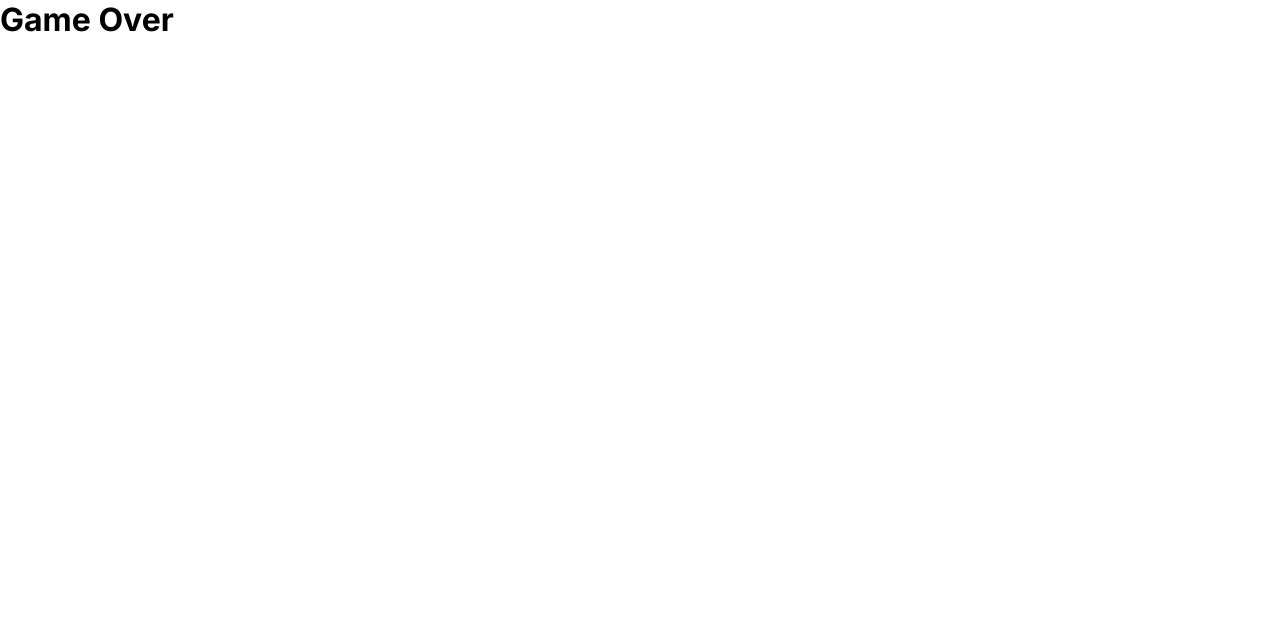
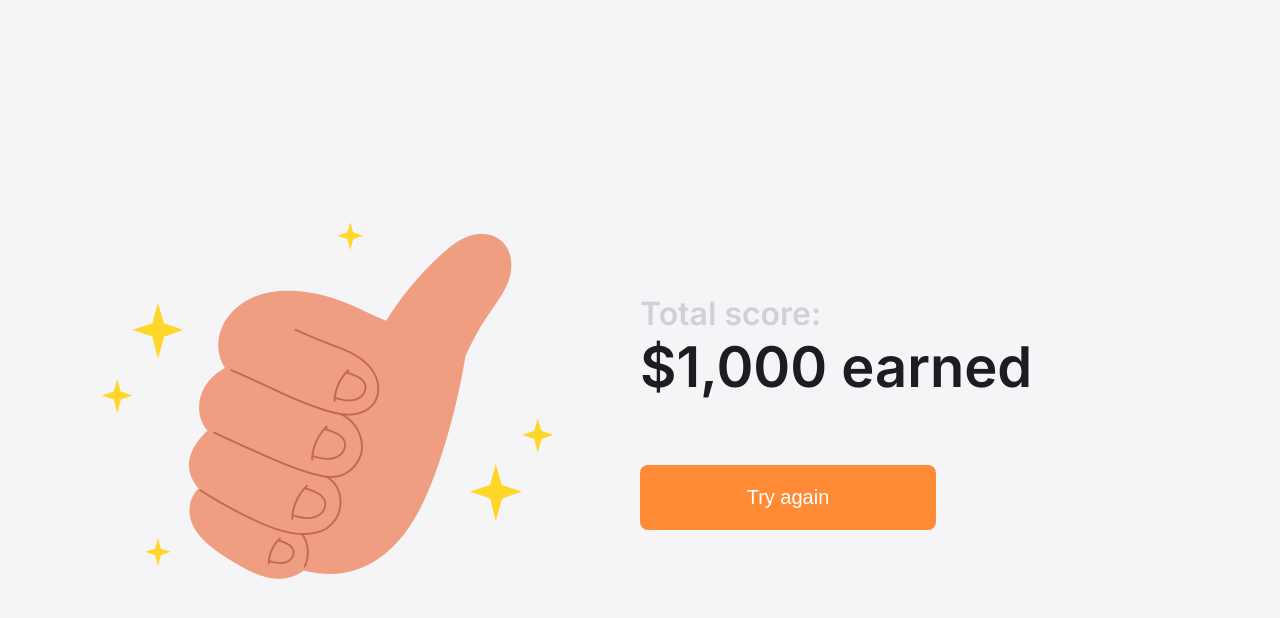
Before and after one commit to ivatsu-test/nibble, a Next.js app: page /game-over in a window 1280 px wide. Shown: the top 618 px of the page. Built offline with nearby package versions, Linux system fonts and the light colour scheme.

Commit message:
feat: game-over page (#8)
* refactor: create common page layout for start and end pages

* feat: game over page

```diff
--- /dev/null
+++ b/src/app/game-over/game-over-page.module.css
@@ -0,0 +1,36 @@
+
+.text {
+  margin-top: 24px;
+  margin-bottom: 102px;
+  text-align: center;
+  font-size: 32px;
+  font-weight: 600;
+}
+
+.score {
+  font-weight: 600;
+  font-size: 18px;
+  color: var(--black-300);
+}
+
+.amount {
+  font-weight: 600;
+  font-size: 32px;
+  color: var(--black-500);
+}
+
+@media (min-width: 992px) {
+  .score {
+    font-size: 32px;
+  }
+
+  .amount {
+    font-size: 56px;
+  }
+
+  .text {
+    font-size: 56px;
+    text-align: start;
+    margin-bottom: 64px;
+  }
+}
--- a/src/app/game-over/page.tsx
+++ b/src/app/game-over/page.tsx
@@ -1,7 +1,13 @@
+import PageLayout from '@/components/page-layout';
+import styles from './game-over-page.module.css';
+
 export default function GameOverPage() {
   return (
-    <div>
-      <h1>Game Over</h1>
-    </div>
+    <PageLayout type="game-over" btnTitle="Try again">
+      <div className={styles.text}>
+        <p className={styles.score}>Total score:</p>
+        <p className={styles.amount}>$1,000 earned</p>
+      </div>
+    </PageLayout>
   );
 }
--- a/src/components/buttons/start-button/start-button.tsx
+++ b/src/components/buttons/start-button/start-button.tsx
@@ -4,8 +4,8 @@ import { redirect } from 'next/navigation';
 import route from '@/route';
 import styles from './start-button.module.css';
 
-export default function StartButton() {
+export default function StartButton({ text }: {text: string}) {
   return (
-    <button type="button" className={styles.button} onClick={() => redirect(route.game)}>Start</button>
+    <button type="button" className={styles.button} onClick={() => redirect(route.game)}>{text}</button>
   );
 }
--- /dev/null
+++ b/src/components/page-layout.module.css
@@ -0,0 +1,67 @@
+.l-page__container {
+  display: flex;
+  flex-direction: column;
+  justify-content: end;
+  align-items: center;
+  padding: 48px 16px;
+}
+
+.l-page-bg {
+  width: 100vw;
+  height: 100vh;
+}
+
+.l-page-bg__start {
+  background: linear-gradient(to bottom right, var(--white) 50%, var(--orange-100) 50%);
+}
+
+.l-page-bg__game-over {
+  background-color: var(--black-100);
+}
+
+
+.img-wrapper {
+  display: flex;
+  position: relative;
+  width: 288px;
+  height: 192px;
+}
+
+.l-title-n-btn-wrapper {
+  display: flex;
+  flex-direction: column;
+  justify-content: center;
+  align-items: center;
+  max-width: 288px;
+}
+
+.title {
+  margin-top: 24px;
+  margin-bottom: 102px;
+  text-align: center;
+  font-size: 32px;
+  font-weight: 600;
+}
+
+@media (min-width: 992px) {
+  .l-page__container {
+    flex-direction: row;
+    justify-content: start;
+  }
+
+  .img-wrapper {
+    width: 624px;
+    height: 367px;
+  }
+
+  .l-title-n-btn-wrapper {
+    align-items: start;
+    max-width: 624px;
+  }
+
+  .title {
+    font-size: 56px;
+    text-align: start;
+    margin-bottom: 64px;
+  }
+}
--- /dev/null
+++ b/src/components/page-layout.tsx
@@ -0,0 +1,28 @@
+import clsx from 'clsx';
+import Image from 'next/image';
+import styles from './page-layout.module.css';
+import StartButton from './buttons/start-button/start-button';
+
+interface PageLayoutProps extends React.PropsWithChildren {
+  btnTitle: string;
+  type: 'start' | 'game-over';
+}
+
+export default function PageLayout(props: PageLayoutProps) {
+  const { btnTitle, children, type } = props;
+  return (
+    <div className={clsx(styles['l-page__container'], styles['l-page-bg'], type === 'start' ? styles['l-page-bg__start'] : styles['l-page-bg__game-over'])}>
+      <div className={styles['img-wrapper']}>
+        <Image
+          src="/hand@2x.png"
+          alt="Thumbs up"
+          fill
+        />
+      </div>
+      <div className={styles['l-title-n-btn-wrapper']}>
+        {children}
+        <StartButton text={btnTitle} />
+      </div>
+    </div>
+  );
+}
```
Also changed, not shown: src/app/start/page.tsx (+4 -16 lines), src/app/start/start-page.module.css (+0 -44 lines).
